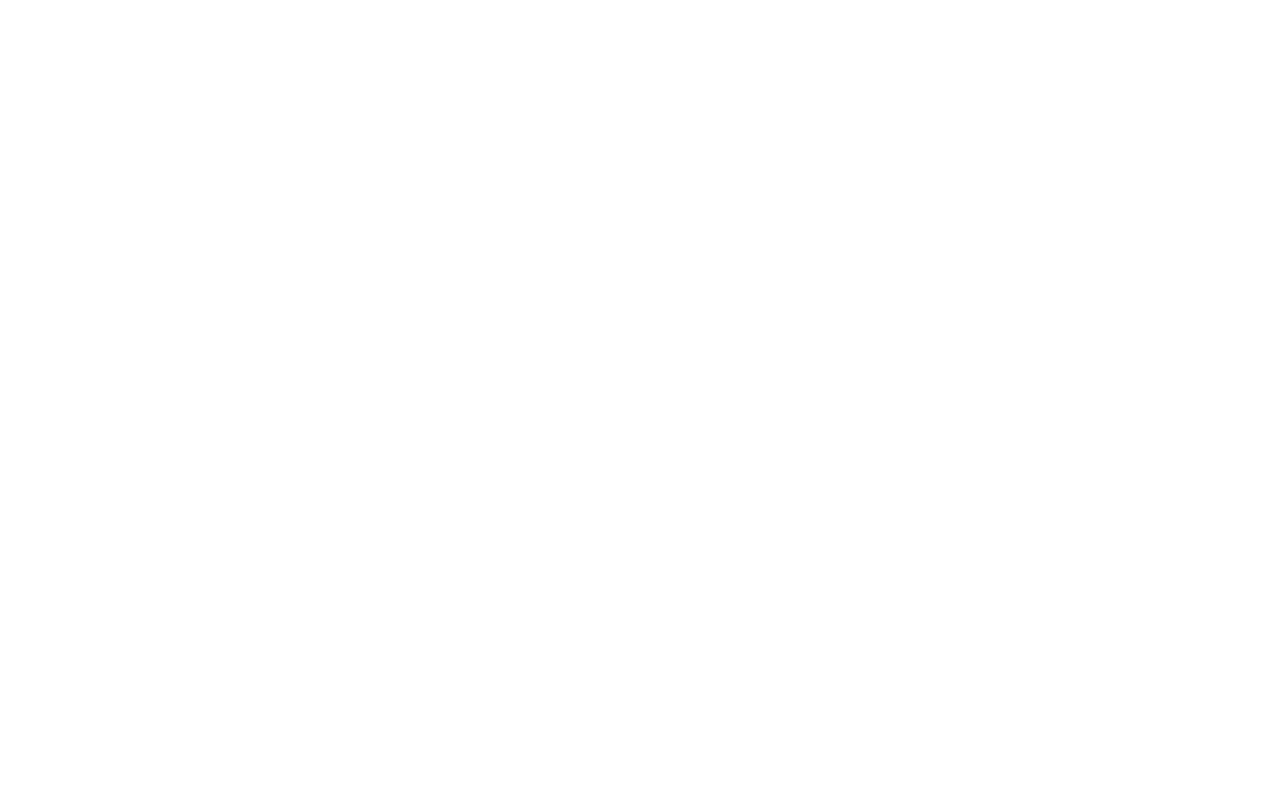
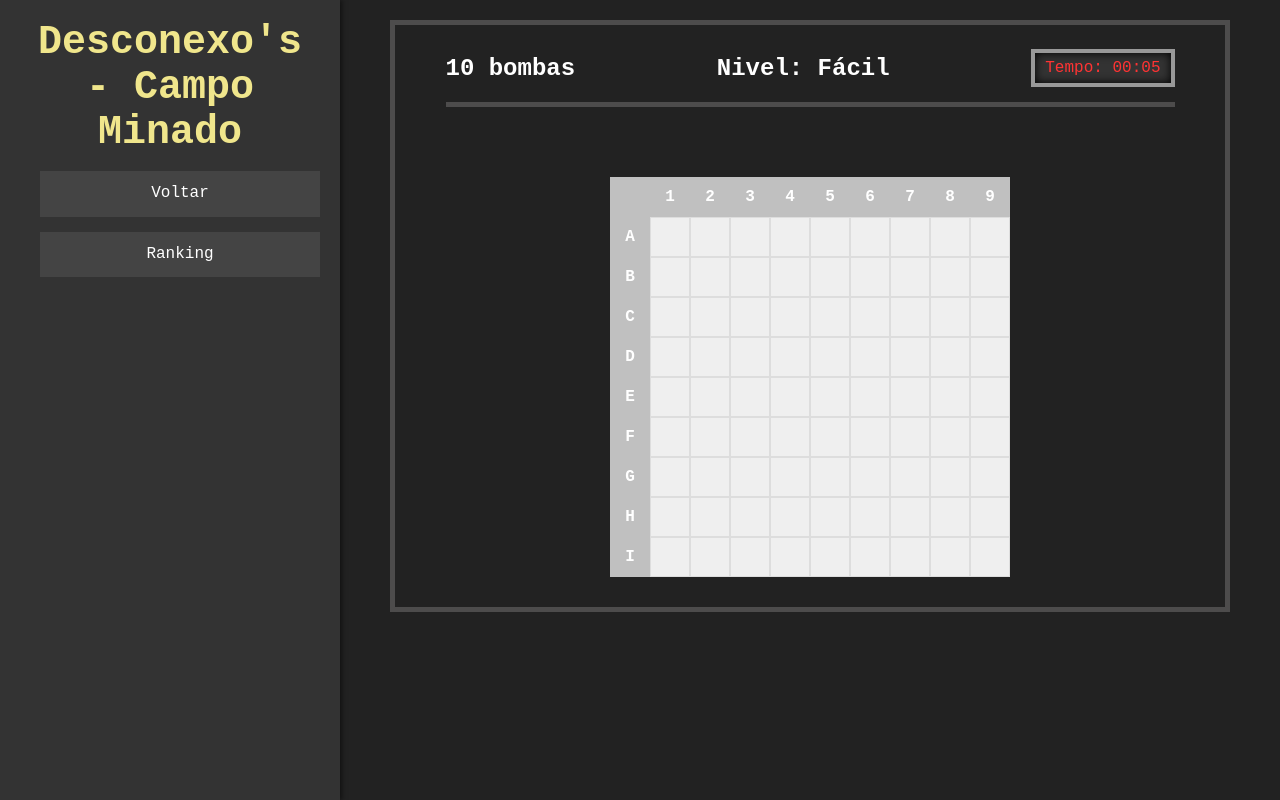
Before and after one commit to Joshua731/M1NE, a React (Create React App) app: page /campo-minado/easy in a window 1280 px wide. Before the commit this address had no page. Built offline with nearby package versions, Linux system fonts and the light colour scheme.

Commit message:
Sem ideias

```diff
--- a/src/pages/campo_minado/basic/CampoMinado.css
+++ b/src/pages/campo_minado/basic/CampoMinado.css
@@ -2,9 +2,13 @@
     display: flex;
     flex-direction: column;
     align-items: center;
+    border: solid 5px rgb(77, 76, 76);
+    width: 90%;
+    padding: 10px;
 }
 .container-playagain {
     margin-top: 50px;
+    margin-bottom: 20px;
 }
 .container-playagain button{
     padding: 10px 20px;
@@ -23,3 +27,11 @@
     background-color: #f1e256;
     transform: scale(1.1);
 }
+.campo-minado-container .header{
+    display: flex;
+    justify-content: space-between;
+    align-items: center;
+    width: 90%;
+    border-bottom: solid 5px rgb(77, 76, 76);
+    margin-bottom: 50px;
+}
--- a/src/pages/campo_minado/basic/CampoMinado.jsx
+++ b/src/pages/campo_minado/basic/CampoMinado.jsx
@@ -6,9 +6,12 @@ import Board from "../components/board/Board";
 import "./CampoMinado.css";
 import Timer from "../components/timer/Timer";
 import {ROUTE_SERVER} from "../../../utils/configurations";
+import { useParams } from "react-router";
+import { NavLink } from "react-router-dom";
 
 export default function CampoMinado(){
-    const [difficulty, setDifficulty] = useState('easy');
+    //const [difficulty, setDifficulty] = useState('easy');
+    const {difficulty} = useParams();
     const [board, setBoard] = useState([]);
     const [isGameActive, setIsGameActive] = useState(true);
     const [isGameWon, setIsGameWon] = useState(false);
@@ -23,9 +26,6 @@ export default function CampoMinado(){
 
     const { rows, cols, mines } = difficulties[difficulty];
 
-    const handleDifficultyChange = (event) => {
-        setDifficulty(event.target.value)
-    }
     useEffect(() => {
         setBoard(initializeBoard(rows, cols, mines));
         setIsGameActive(true);
@@ -102,32 +102,37 @@ export default function CampoMinado(){
       setIsGameActive(true);
       setIsGameWon(false);
       setTimer(0);
+      clearInterval(intervalRef.current);
     }
     const renderButtonPlayAgain = () => {
-       if(isGameWon){
+       if(isGameWon || !isGameActive){
         return (
         <div className="container-playagain">
             <button onClick={playAgain}>
-              Jogar denovo
+                Jogar denovo
             </button>
         </div>
         )
        }
     }
+    const renderDificulty = () => {
+      if(difficulty == "easy") return "Fácil";
+      if(difficulty == "intermediate") return "Intermediário";
+      if(difficulty == "hard") return "Difícil";
+    }
     return (
         <Main routes={campo_minado_routes}>
             <div className="campo-minado-container">
-                <h1>Campo Minado</h1>
+              <div className="header">
+                <div className="quant-bomb">
+                    <h2>{mines} bombas</h2>
+                </div>
+                <div>
+                  <h2>Nivel: {renderDificulty()}</h2>
+                </div>
+                <Timer time={timer}/>
+              </div>
                 <Board board={board} setBoard={handleBoardUpdate} gameOver={handleGameOver} isGameActive={isGameActive} />
-                <Timer time={timer}/>
-                <label>
-                    Selecione a Dificuldade:
-                    <select value={difficulty} onChange={handleDifficultyChange}>
-                    <option value="easy">Fácil</option>
-                    <option value="intermediate">Intermediário</option>
-                    <option value="hard">Difícil</option>
-                    </select>
-                </label>
                 {renderButtonPlayAgain()}
             </div>
         </Main>
--- /dev/null
+++ b/src/pages/campo_minado/components/timer/Timer.css
@@ -0,0 +1,16 @@
+.retro-timer {
+    font-family: 'Courier New', Courier, monospace;
+    font-size: 1rem;
+    background-color: #333;
+    color: #ff3333;
+    border: 4px solid #999;
+    width: fit-content;
+    height: 30px;
+    padding-left: 10px;
+    padding-right: 10px;
+    text-align: center;
+    box-shadow: 0 0 10px #000 inset;
+    display: flex;
+    justify-content: center;
+    align-items: center;
+}
--- a/src/pages/campo_minado/components/timer/Timer.jsx
+++ b/src/pages/campo_minado/components/timer/Timer.jsx
@@ -1,16 +1,17 @@
 import React, { useCallback } from 'react';
+import "./Timer.css";
 
 export default function Timer({time}) {
 
-  const formatTime = useCallback((time) => {
-    const minutes = Math.floor(time / 60);
-    const seconds = time % 60;
-    return `${minutes}:${seconds.toString().padStart(2, '0')}`;
-  }, []);
+  const formatTime = (timeInSeconds) => {
+    const minutes = Math.floor(timeInSeconds / 60);
+    const seconds = timeInSeconds % 60;
+    return `${String(minutes).padStart(2, '0')}:${String(seconds).padStart(2, '0')}`;
+  };
 
-    return (
-      <div className="timer">
-        Tempo: {formatTime(time)}
-      </div>
-    );
+  return (
+    <div className='retro-timer'>
+      Tempo: {formatTime(time)}
+    </div>
+  );
 }
--- /dev/null
+++ b/src/pages/comece_a_jogar/ComeceAJogar.css
@@ -0,0 +1,36 @@
+.select-difficulty-container {
+    display: flex;
+    flex-direction: column;
+    align-items: center;
+    justify-content: center;
+    height: 100vh;
+}
+
+.difficulty-options {
+    margin-bottom: 20px;
+}
+
+.difficulty-options label {
+    margin-right: 20px;
+    font-size: 18px;
+}
+
+.options{
+    margin-top: 50px;
+}
+
+/* Botão */
+.container-comece-jogar .btn-comece-jogar {
+    padding: 10px 20px;
+    font-size: 16px;
+    cursor: pointer;
+    background-color: #3a3a3a;
+    color: white;
+    border: none;
+    border-radius: 5px;
+    text-decoration: none;
+    transition: all 100ms;
+}
+.container-comece-jogar .btn-comece-jogar:hover{
+    background-color: #313131;
+}
--- /dev/null
+++ b/src/pages/comece_a_jogar/ComeceAJogar.jsx
@@ -0,0 +1,43 @@
+import { NavLink } from "react-router-dom";
+import Main from "../../layouts/main/Main";
+import {default_routes} from "../../utils/basic_routes";
+import "./ComeceAJogar.css";
+import {useState} from "react";
+
+export default function ComeceAJogar(){
+    const [difficulty, setDifficulty] = useState('easy');
+
+    const difficulties = {
+        easy: { label: "Fácil", value: "easy" },
+        intermediate: { label: "Intermediário", value: "intermediate" },
+        hard: { label: "Difícil", value: "hard" },
+    };
+    return(
+        <Main routes={default_routes}>
+            <div className="container-comece-jogar">
+                <h1>Começe a jogar</h1>
+                <div className="options">
+                    <h2>Escolha a dificuldade</h2>
+                    <div className="difficulty-options">
+                        {Object.values(difficulties).map((diff) => (
+                            <label key={diff.value}>
+                                <input
+                                    type="radio"
+                                    name="difficulty"
+                                    value={diff.value}
+                                    checked={difficulty === diff.value}
+                                    onChange={() => setDifficulty(diff.value)}
+                                />
+                                {diff.label}
+                            </label>
+                        ))}
+                    </div>
+                </div>
+                <br/>
+                <NavLink className={"btn-comece-jogar"} to={`/campo-minado/${difficulty}`}>
+                    Jogar
+                </NavLink>
+            </div>
+        </Main>
+    )
+}
--- a/src/pages/home/Home.jsx
+++ b/src/pages/home/Home.jsx
@@ -49,7 +49,7 @@ export default function Home(){
                     <img src={explosionGif} alt="Boa sorte!" />
                 </section>
                 <div className="container-footer-startgame">
-                    <NavLink to={"campo-minado"} className={"btnstartgame"}>
+                    <NavLink to={"comece-a-jogar"} className={"btnstartgame"}>
                         Começe a jogar
                     </NavLink>
 
--- a/src/routes/index.js
+++ b/src/routes/index.js
@@ -3,13 +3,15 @@ import Home from "../pages/home/Home";
 import Games from "../pages/games/Games";
 import CampoMinado from "../pages/campo_minado/basic/CampoMinado";
 import Ranking from "../pages/ranking/Ranking";
+import ComeceAJogar from "../pages/comece_a_jogar/ComeceAJogar";
 
 export default function Router(){
     return(
         <Routes>
             <Route path="/" element={<Home/>}/>
             <Route path="/games" element={<Games/>}/>
-            <Route path="/campo-minado" element={<CampoMinado/>}/>
+            <Route path="/comece-a-jogar" element={<ComeceAJogar/>}/>
+            <Route path="/campo-minado/:difficulty" element={<CampoMinado/>}/>
             <Route path="/ranking" element={<Ranking/>}/>
         </Routes>
     )
--- a/src/utils/basic_routes.js
+++ b/src/utils/basic_routes.js
@@ -7,7 +7,7 @@ const default_routes = [
     {
         id:1,
         name:"Começar a jogar",
-        path:"/campo-minado"
+        path:"/comece-a-jogar"
     },
     {
         id:3,
```
